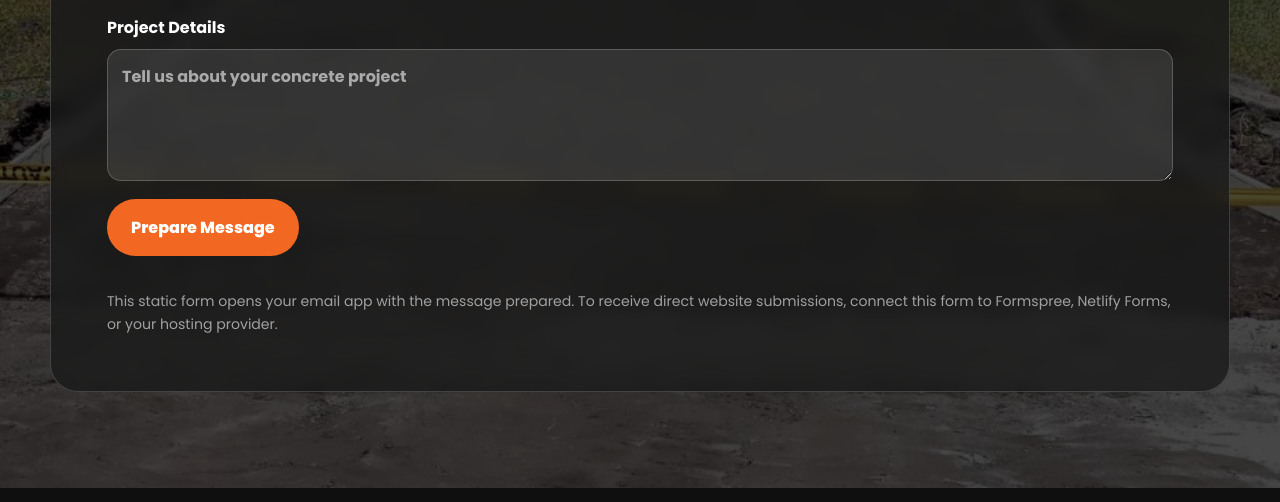
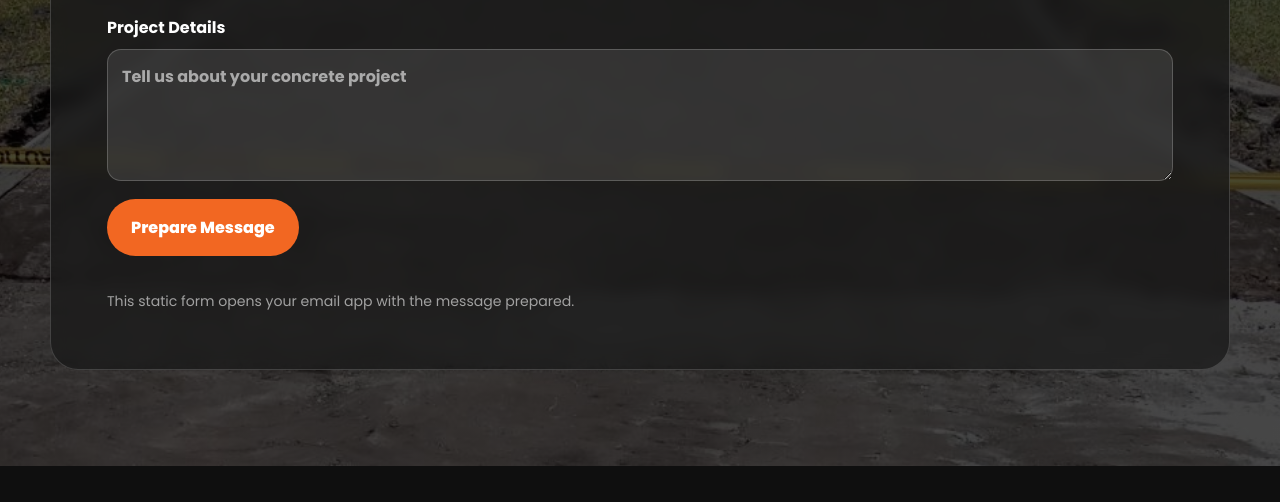
Before and after one commit to pickledchicken/MorenoMix, a plain HTML site: page index.html in a window 1280 px wide. Shown: the part 7446-7948 px from the top of the page. Drawn offline with Linux system fonts and the light colour scheme; a web font is replaced by a local one.

Commit message:
Update index.html

```diff
--- a/index.html
+++ b/index.html
@@ -301,7 +301,7 @@
             <textarea id="message" name="message" rows="4" placeholder="Tell us about your concrete project"></textarea>
           </label>
           <button class="btn btn-primary" type="submit">Prepare Message</button>
-          <p class="form-note">This static form opens your email app with the message prepared. To receive direct website submissions, connect this form to Formspree, Netlify Forms, or your hosting provider.</p>
+          <p class="form-note">This static form opens your email app with the message prepared.</p>
         </form>
       </div>
     </section>
```
